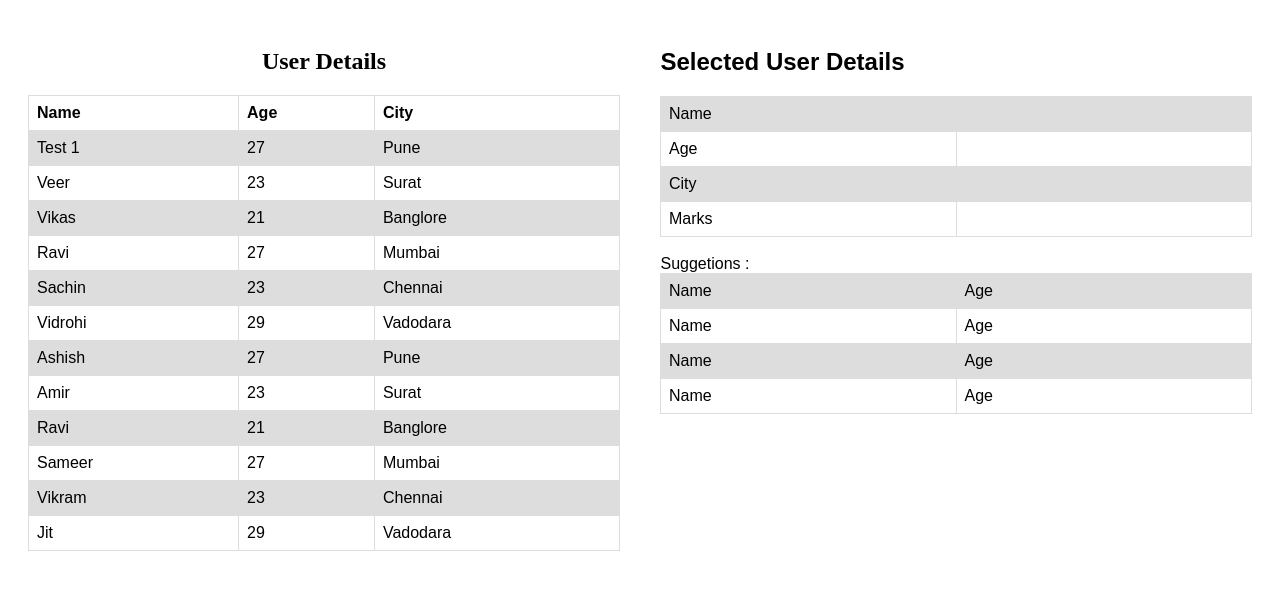
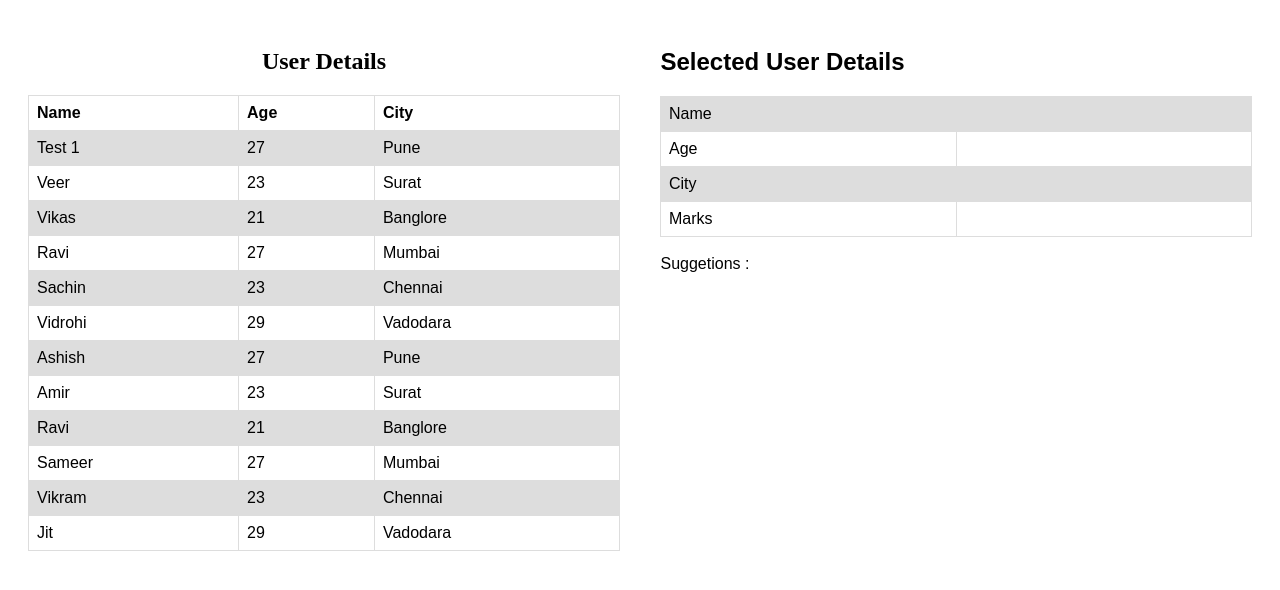
Before and after one commit to pritamnb/roxiler, an Angular app: page / in a window 1280 px wide. Shown: the top 590 px of the page. Built offline with nearby package versions, Linux system fonts and the light colour scheme.

Commit message:
suggetions part completed

```diff
--- a/src/app/app.component.html
+++ b/src/app/app.component.html
@@ -36,12 +36,12 @@
           </tr>
           <br>
           <span>Suggetions :</span>
-          <tr *ngFor="let user of selectedUser">
+          <tr *ngFor="let user of suggetions" (click)="onSelectUser(user.id)">
             <td>
-              Name
+              {{user.name}}
             </td>
             <td>
-              Age
+              {{user.age}}
             </td>
           </tr>
         </table>
--- a/src/app/app.component.ts
+++ b/src/app/app.component.ts
@@ -9,6 +9,7 @@ export class AppComponent implements OnInit {
   userDetails: any;
   selectedUserDetails: any;
   userSuggetions = [];
+  suggetions: any;
   suggetionsArray = [];
   selectedUser = [
     {
@@ -50,10 +51,13 @@ export class AppComponent implements OnInit {
     { id: 12, name: 'Jit', age: 29, city: 'Vadodara', mark: 72, suggestions: [4, 5, 7] },
   ];
   constructor(private mainService: MainService) {
+    // setting up users data
     this.mainService.setAllEmployees(this.dataObject);
+    // getting all users data
     this.mainService._allUserDetails.subscribe((users) => {
       this.userDetails = users;
     });
+    // selected user
     this.mainService._selectedUserDetails.subscribe((user) => {
       console.log('subscribed Selected User', user);
       this.selectedUserDetails = user;
@@ -69,11 +73,17 @@ export class AppComponent implements OnInit {
         );
       }
     });
+    // getting suggested users data
+    this.mainService._allSuggetions.subscribe((sugg) => {
+      this.suggetions = sugg;
+    });
   }
 
   ngOnInit() {
   }
   onSelectUser(i) {
+    this.userSuggetions = [];
+    this.suggetionsArray = [];
     let suggLen;
     console.log('selected user ID', i);
     this.dataObject.map(user => {
@@ -93,14 +103,17 @@ export class AppComponent implements OnInit {
 
   }
   searchUser(id) {
-
     this.userDetails.map((user) => {
       if (user.id === id) {
         this.userSuggetions.push(user);
+        console.log(user);
       }
 
     });
-    console.log('userSuggetions', this.userSuggetions);
+    // console.log('userSuggetions', this.userSuggetions);
+    this.mainService.setSuggetions(this.userSuggetions);
   }
 
+
+
 }
```
